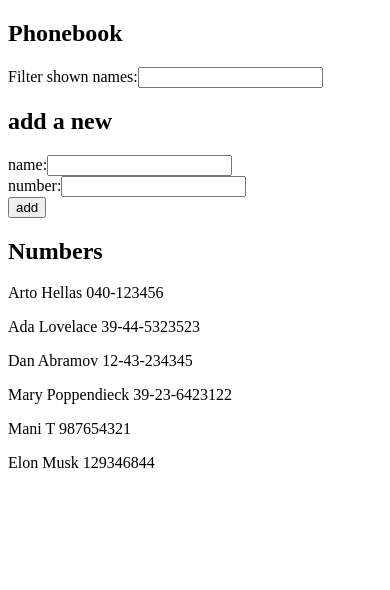
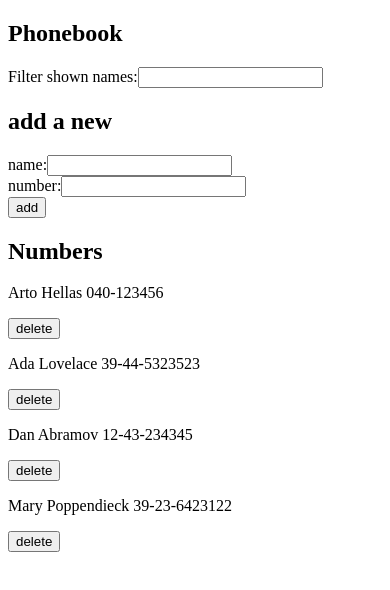
Before and after one commit to sameeksha-dalvi/fsopen-part2, a React (Vite) app in the folder phonebook/: page / in a window 390 px wide. Shown: the top 590 px of the page. Built offline with nearby package versions, Linux system fonts and the light colour scheme; data requests are answered from the project's data file.

Commit message:
feat: add delete functionality with confirmation dialog for phonebook entries (exercise 2.14)

```diff
--- a/phonebook/db.json
+++ b/phonebook/db.json
@@ -19,16 +19,6 @@
       "name": "Mary Poppendieck",
       "number": "39-23-6423122",
       "id": "4"
-    },
-    {
-      "id": "bad2",
-      "name": "Mani T",
-      "number": "987654321"
-    },
-    {
-      "id": "f2d8",
-      "name": "Elon Musk",
-      "number": "129346844"
     }
   ]
 }
--- a/phonebook/src/App.jsx
+++ b/phonebook/src/App.jsx
@@ -2,11 +2,12 @@ import { useState, useEffect } from 'react'
 import axios from 'axios'
 import personService from './services/persons'
 
-const Person = (props) => {
+const Person = ({ name, number, deleteContact }) => {
   //console.log("Person props", props);
   return (
     <>
-      <p>{props.name} {props.number}</p>
+      <p>{name} {number}</p>
+      <button onClick={deleteContact}>delete</button>
     </>
   )
 }
@@ -23,19 +24,24 @@ const Filter = (props) => {
   )
 }
 
-const Persons = ({ personsToShow }) => {
+const Persons = ({ personsToShow, deleteContactOf}) => {
 
   return (
     <>
       {personsToShow.map(person =>
-        <Person key={person.name} name={person.name} number={person.number} />
+        <Person
+          key={person.id}
+          name={person.name}
+          number={person.number}
+          deleteContact={() => deleteContactOf(person.id)}
+        />
       )}
     </>
   )
 }
 
 const PersonForm = (props) => {
-  console.log("PersonForm ", props)
+  //console.log("PersonForm ", props)
   return (<>
     <form onSubmit={props.addName}>
       <div>
@@ -55,6 +61,9 @@ const PersonForm = (props) => {
     </form>
   </>)
 }
+
+
+
 
 const App = () => {
   const [persons, setPersons] = useState([])
@@ -89,12 +98,12 @@ const App = () => {
     }
 
     personService
-    .create(personObject)
-    .then(returnContact => {
-       setPersons(persons.concat(returnContact))
+      .createContact(personObject)
+      .then(returnContact => {
+        setPersons(persons.concat(returnContact))
         setNewName('')
         setNewNumber('')
-    })
+      })
 
 
   }
@@ -119,6 +128,18 @@ const App = () => {
 
   //console.log("Filtered persons:", personsToShow);
 
+  const deleteContactOf = (id) => {
+    const person = persons.find(p => p.id === id)
+  if (window.confirm(`Delete ${person.name} ?`)) {
+    personService
+      .deleteContact(id)
+      .then(response => {
+        setPersons(persons.filter(p => p.id !== id))
+      })
+  }
+
+}
+
   return (
     <div>
       <h2>Phonebook</h2>
@@ -132,7 +153,7 @@ const App = () => {
         handleNumberChange={handleNumberChange}
       />
       <h2>Numbers</h2>
-      <Persons personsToShow={personsToShow} />
+      <Persons personsToShow={personsToShow} deleteContactOf={deleteContactOf}/>
     </div>
   )
 }
--- a/phonebook/src/services/persons.js
+++ b/phonebook/src/services/persons.js
@@ -6,9 +6,14 @@ const getAll = () => {
     return request.then(response => response.data)
 }
 
-const create = newObject => {
+const createContact = newObject => {
     const request = axios.post(baseUrl, newObject)
     return request.then(response => response.data)
 }
 
-export default { getAll, create}
+const deleteContact = id => {
+   return axios.delete(`${baseUrl}/${id}`);
+
+}
+
+export default { getAll, createContact, deleteContact }
```
